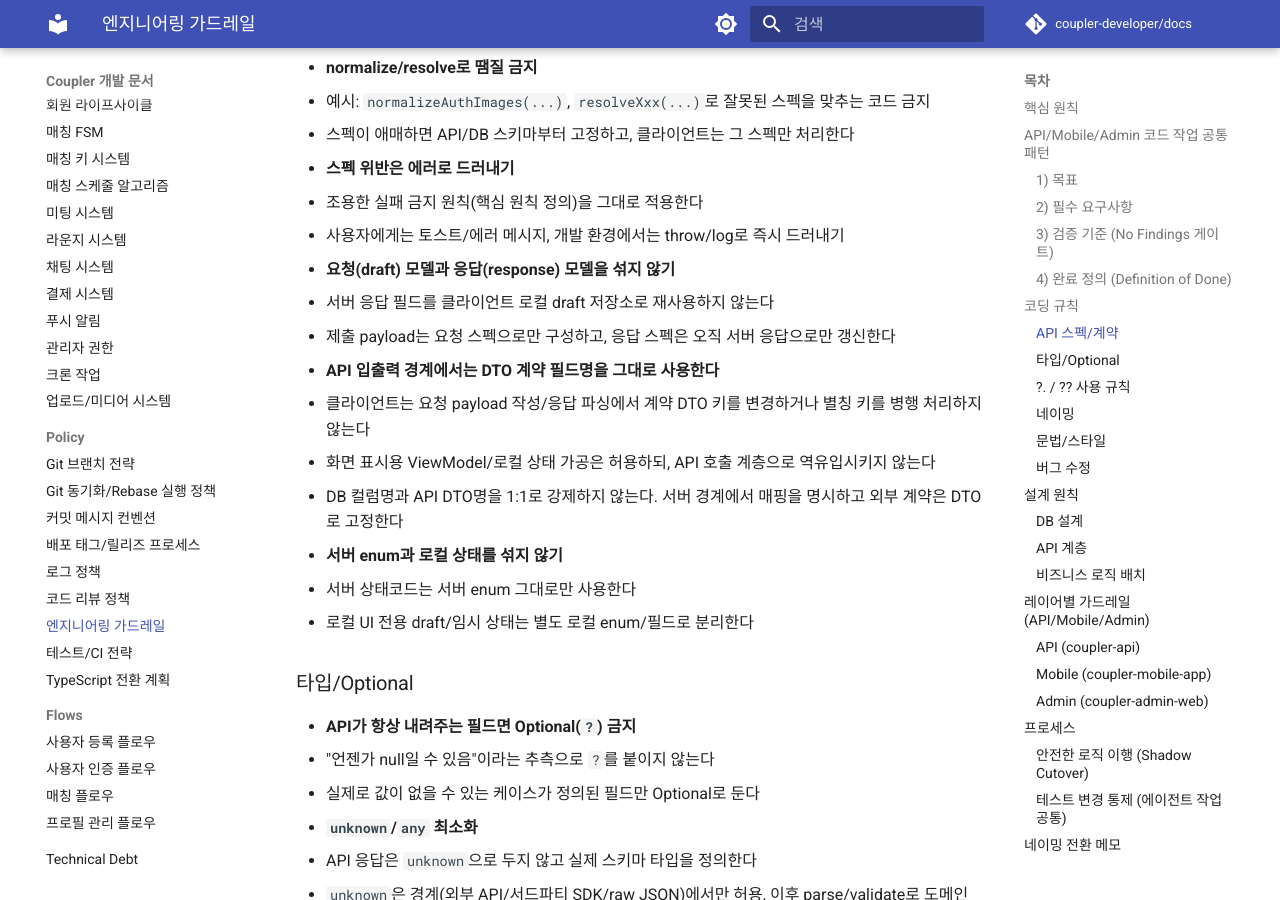
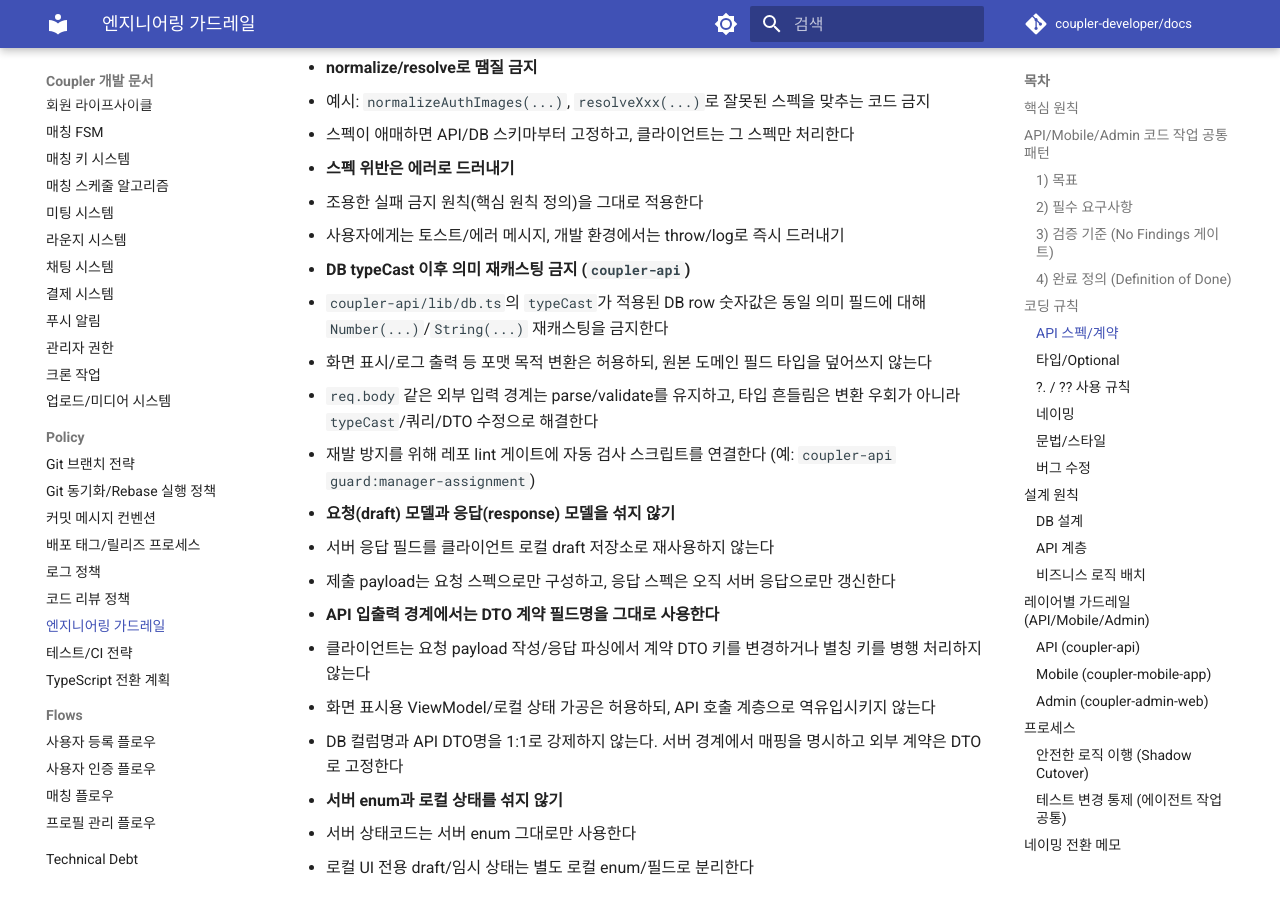
Before and after one commit to coupler-developer/docs, an MkDocs documentation site: the page built from content/policy/engineering-guardrails.md, in a window 1280 px wide and 900 px high, scrolled down 1888 px. Built offline with MkDocs 1.6.1 and Material for MkDocs 9.7.7, drawn with Linux system fonts in a browser that asks for light colours; comment, search, counter and statistics services are not loaded.

Commit message:
docs: DB typeCast 재캐스팅 금지 규칙 추가
Changes:
- API 스펙/계약 섹션에 coupler-api 범위 규칙 추가
- typeCast 이후 동일 의미 필드 재캐스팅 금지 명시
- 외부 입력 경계 예외와 lint 게이트 예시 추가

Tests:
- not run: 문서 변경

```diff
--- a/content/policy/engineering-guardrails.md
+++ b/content/policy/engineering-guardrails.md
@@ -62,6 +62,11 @@
 - **스펙 위반은 에러로 드러내기**
   - 조용한 실패 금지 원칙(핵심 원칙 정의)을 그대로 적용한다
   - 사용자에게는 토스트/에러 메시지, 개발 환경에서는 throw/log로 즉시 드러내기
+- **DB typeCast 이후 의미 재캐스팅 금지 (`coupler-api`)**
+  - `coupler-api/lib/db.ts`의 `typeCast`가 적용된 DB row 숫자값은 동일 의미 필드에 대해 `Number(...)`/`String(...)` 재캐스팅을 금지한다
+  - 화면 표시/로그 출력 등 포맷 목적 변환은 허용하되, 원본 도메인 필드 타입을 덮어쓰지 않는다
+  - `req.body` 같은 외부 입력 경계는 parse/validate를 유지하고, 타입 흔들림은 변환 우회가 아니라 `typeCast`/쿼리/DTO 수정으로 해결한다
+  - 재발 방지를 위해 레포 lint 게이트에 자동 검사 스크립트를 연결한다 (예: `coupler-api` `guard:manager-assignment`)
 - **요청(draft) 모델과 응답(response) 모델을 섞지 않기**
   - 서버 응답 필드를 클라이언트 로컬 draft 저장소로 재사용하지 않는다
   - 제출 payload는 요청 스펙으로만 구성하고, 응답 스펙은 오직 서버 응답으로만 갱신한다
```
